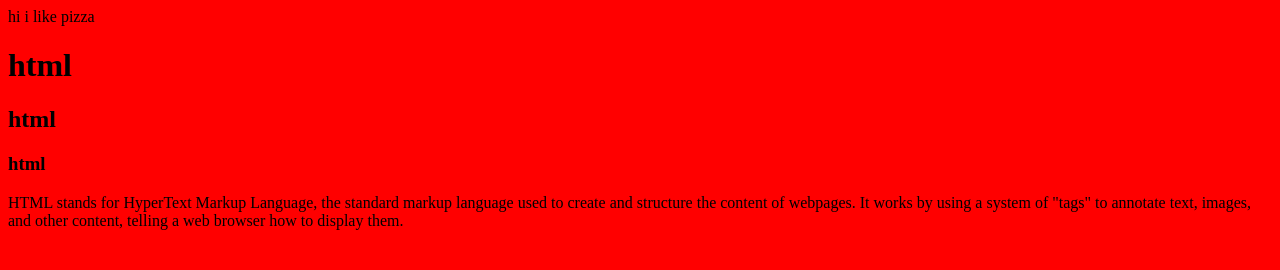
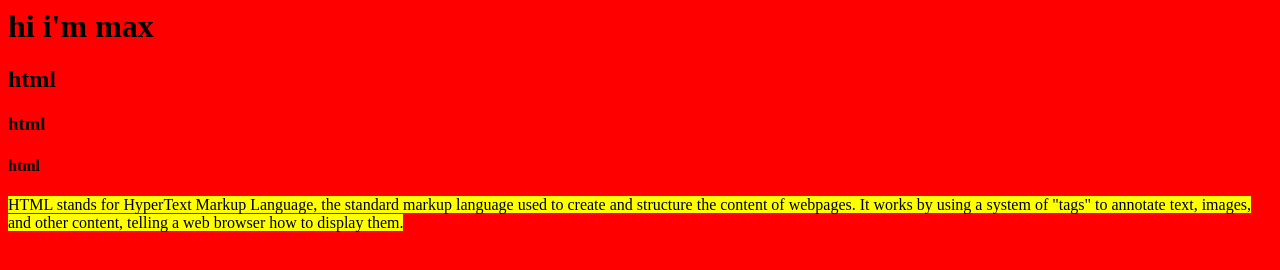
Before and after one commit to maxyvorriesariola-blip/html, a plain HTML site: page c1/first.html in a window 1280 px wide. Drawn offline with Linux system fonts and the light colour scheme.

Commit message:
project.html

```diff
--- a/c1/first.html
+++ b/c1/first.html
@@ -3,19 +3,21 @@
 
     </head>
     <body bgcolor="red" >
-       hi i like pizza
-       <h1>html
+       <h1>hi i'm max
 
-       </h1>
        <h2>html
-
 
        </h2>
        <h3>html
 
+
        </h3>
+       <h4>html
 
-<p>HTML stands for HyperText Markup Language, the standard markup language used to create and structure the content of webpages. It works by using a system of "tags" to annotate text, images, and other content, telling a web browser how to display them.</p>
+       </h4
+       >
+
+<p><mark>HTML stands for HyperText Markup Language, the standard markup language used to create and structure the content of webpages. It works by using a system of "tags" to annotate text, images, and other content, telling a web browser how to display them.</mark></p>
     </body>
 
 </html>
```
Also changed, not shown: project.html (added, +17 -0 lines).
